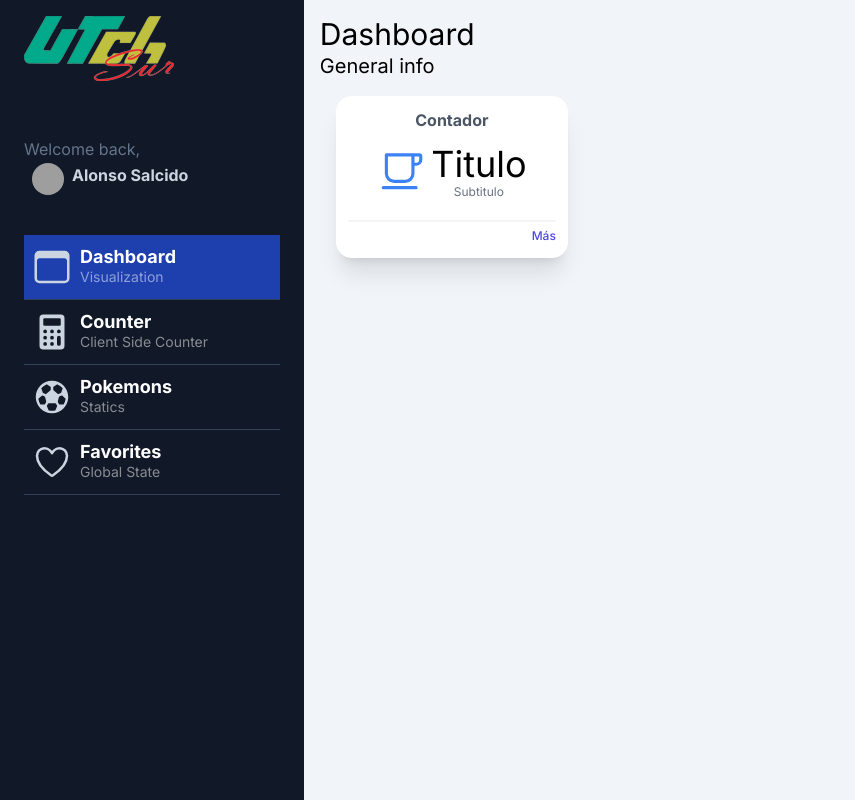
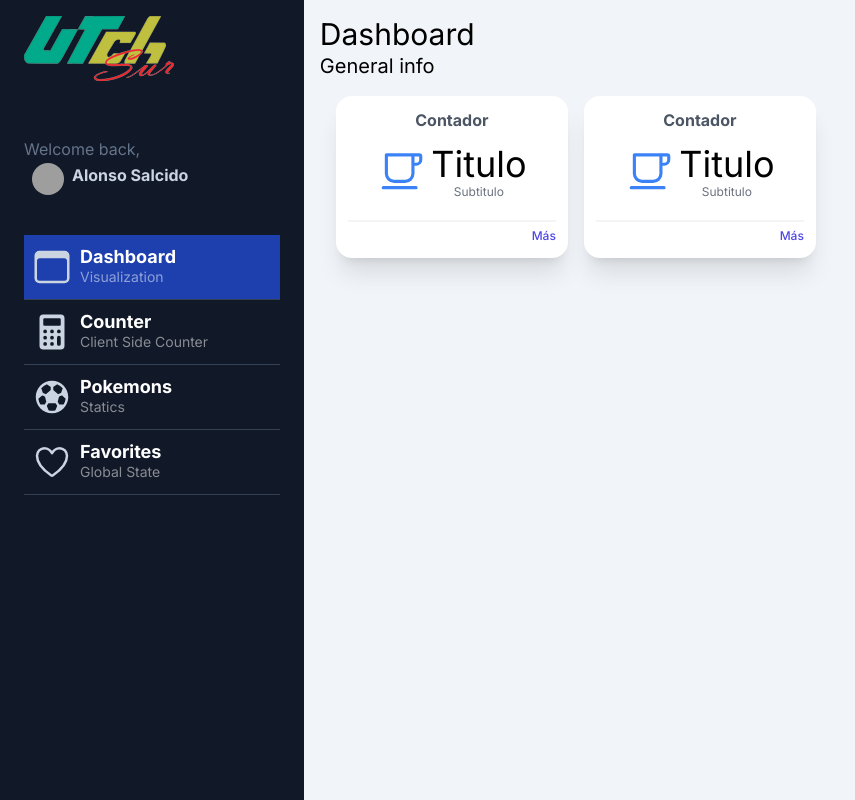
Before and after one commit to warmab13/next-js-02-dashboard, a Next.js app: page /dashboard/main in a window 1280 px wide. Shown: the whole page, without its empty margins (0-855 px from the left). Built offline with nearby package versions, Linux system fonts and the light colour scheme; grey boxes are pictures that could not be loaded.

Commit message:
before using global state on dashboard main route

```diff
--- a/src/app/dashboard/layout.tsx
+++ b/src/app/dashboard/layout.tsx
@@ -1,4 +1,4 @@
-import { SideBar } from '../../components/SideBar';
+import { SideBar } from '../../components/sidebar/SideBar';
 
 
 export default function DashboardLayout({ children }: { children: React.ReactNode; }) {
--- a/src/app/dashboard/main/page.tsx
+++ b/src/app/dashboard/main/page.tsx
@@ -1,5 +1,6 @@
 import { Metadata } from 'next';
-import { SimpleWidget } from '../../../components/SimpleWidget';
+import { SimpleWidget } from '../../../components/dashboard/SimpleWidget';
+import { WidgetsGrid } from '../../../components/dashboard/WidgetsGrid';
 
 export const metadata:Metadata = {
   title: 'Admin Dashboard',
@@ -11,9 +12,7 @@ export default function MainPage() {
     <div className="text-black p-2">
       <h1 className="text-3xl">Dashboard</h1>
       <span className="text-xl">General info</span>
-      <div className="flex flex-wrap p-2">
-        <SimpleWidget />
-      </div>
+      <WidgetsGrid />
     </div>
   );
 }
--- a/src/components/SimpleWidget.tsx
+++ b/src/components/dashboard/SimpleWidget.tsx
@@ -1,6 +1,15 @@
+import Link from "next/link";
 import { IoCafeOutline } from "react-icons/io5"
 
-export const SimpleWidget = () => {
+interface Props {
+  title: string;
+  subTitle?: string;
+  label?: string;
+  icon?: React.ReactNode;
+  href?: string;
+}
+
+export const SimpleWidget = ({}: Props) => {
   return (
     <div className="bg-white shadow-xl p-3 sm:min-w-[25%] min-w-full  rounded-2xl border-1 border-gray-50 mx-2 m-2">
       <div className="flex flex-col">
@@ -21,7 +30,7 @@ export const SimpleWidget = () => {
         </div>
 
         <div className="w-full place-items-end text-right border-t-2 border-gray-100 mt-2">
-            <a href="#" className="text-indigo-600 text-xs font-medium">Más</a>
+            <Link href="#" className="text-indigo-600 text-xs font-medium">Más</Link>
         </div>
 
       </div>
--- /dev/null
+++ b/src/components/dashboard/WidgetsGrid.tsx
@@ -0,0 +1,11 @@
+
+import { SimpleWidget } from '..'
+
+export const WidgetsGrid = () => {
+  return (
+    <div className="flex flex-wrap p-2">
+        <SimpleWidget />
+        <SimpleWidget />
+      </div>
+  )
+}
--- a/src/components/index.ts
+++ b/src/components/index.ts
@@ -1,2 +1,4 @@
-export { SimpleWidget } from './SimpleWidget'
-export { SideBar } from './SideBar'
+export { WidgetsGrid } from './dashboard/WidgetsGrid'
+
+export { SimpleWidget } from './dashboard/SimpleWidget'
+export { SideBar } from './sidebar/SideBar'
--- a/src/components/SideBar.tsx
+++ b/src/components/sidebar/SideBar.tsx
@@ -1,5 +1,5 @@
 import Image from 'next/image';
-import utchLogo from '../../public/utch-sur.png'
+import utchLogo from '../../../public/utch-sur.png'
 import { SidebarMenuItem } from './SidebarMenuItem';
 import { IoBrowsersOutline, IoCalculator, IoFootball, IoHeartOutline } from 'react-icons/io5';
 const menuItems = [
```
Also changed, not shown: src/components/sidebar/SidebarMenuItem.tsx (renamed from src/components/SidebarMenuItem.tsx).
